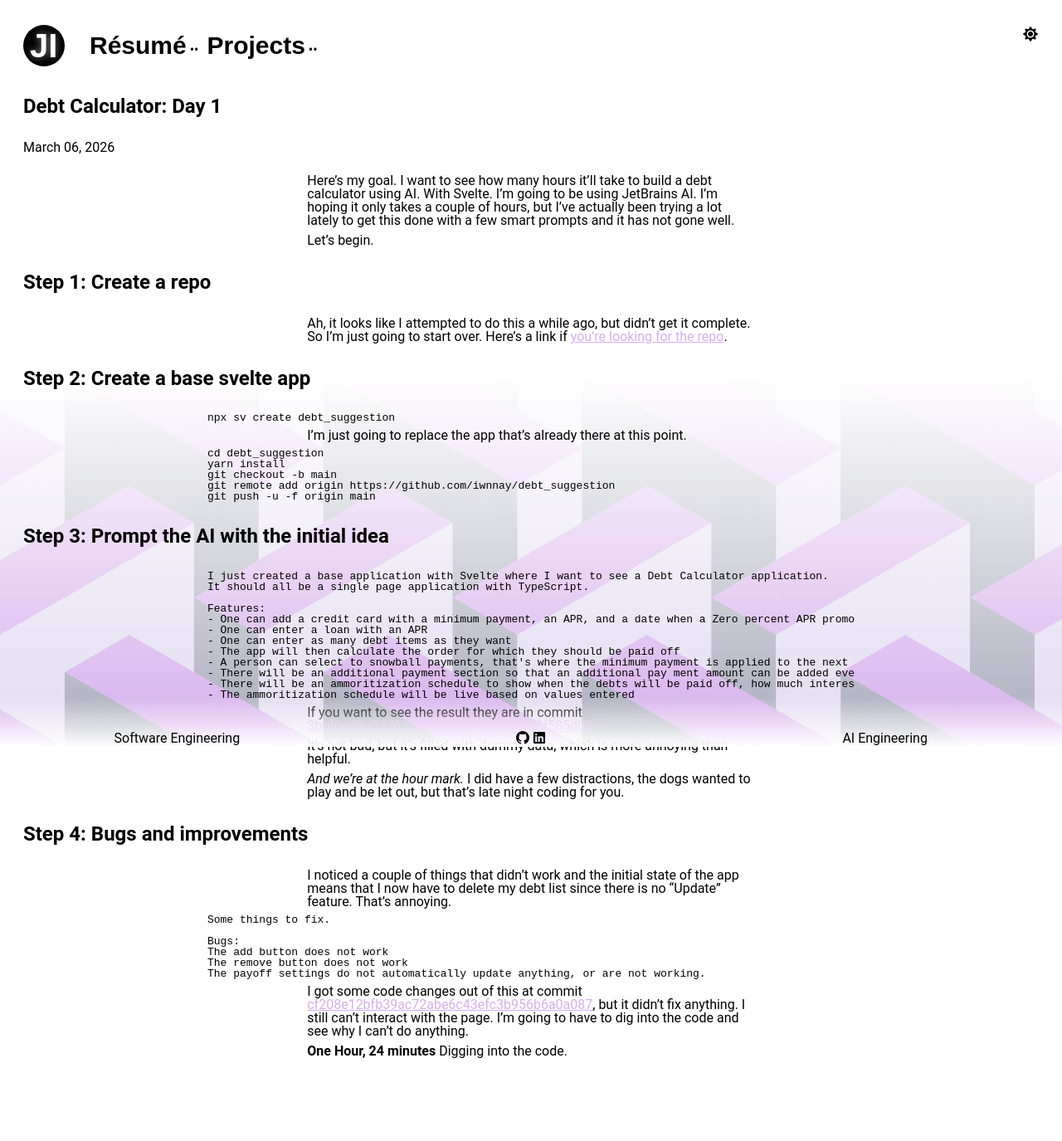
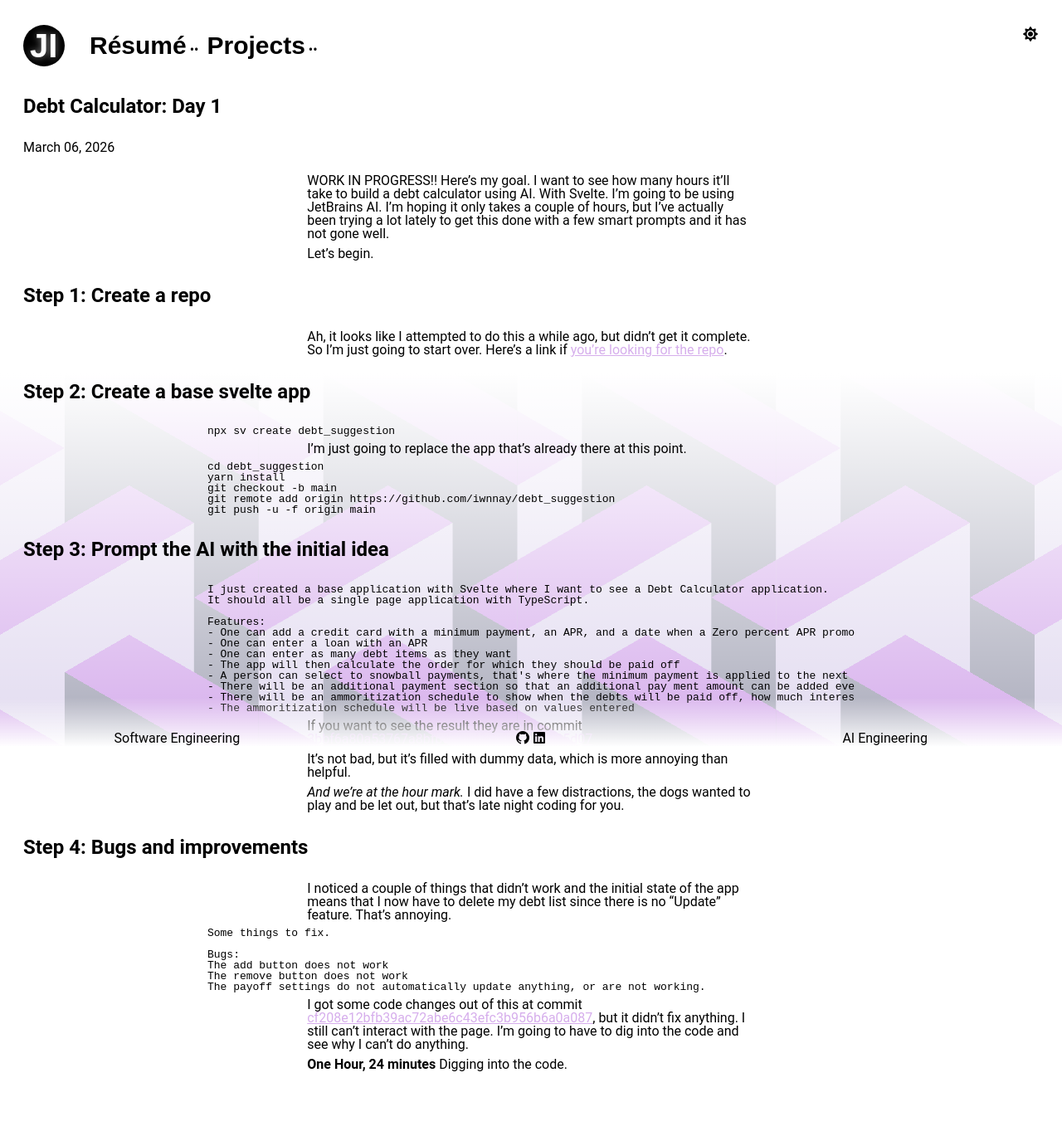
Before and after one commit to iwnnay/portfolio, a Jekyll site: the page built from _posts/2026-03-06-debt-calculator.md, in a window 1280 px wide. Shown: the whole page at 83% size. Built offline with Jekyll 4.4.1, drawn with Linux system fonts in a browser that asks for light colours; nearby versions of some CDN libraries; some web fonts are replaced.

Commit message:
Letting people know my post is a work in progress

```diff
--- a/_posts/2026-03-06-debt-calculator.md
+++ b/_posts/2026-03-06-debt-calculator.md
@@ -3,7 +3,7 @@
 title: "Debt Calculator: Day 1"
 ---
 
-Here's my goal. I want to see how many hours it'll take to build a debt calculator using AI. With Svelte. I'm going to be
+WORK IN PROGRESS!! Here's my goal. I want to see how many hours it'll take to build a debt calculator using AI. With Svelte. I'm going to be
 using JetBrains AI. I'm hoping it only takes a couple of hours, but I've actually been trying a lot lately to get this done
 with a few smart prompts and it has not gone well.
 
```
